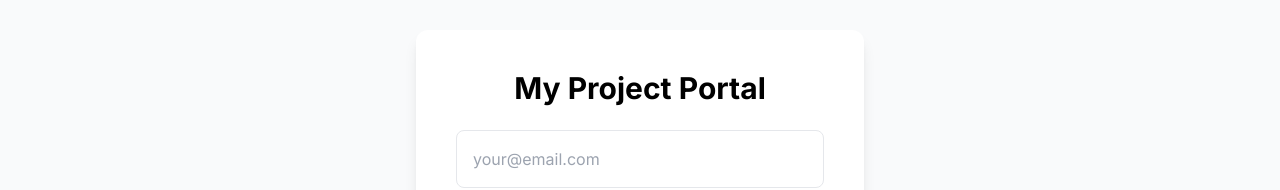
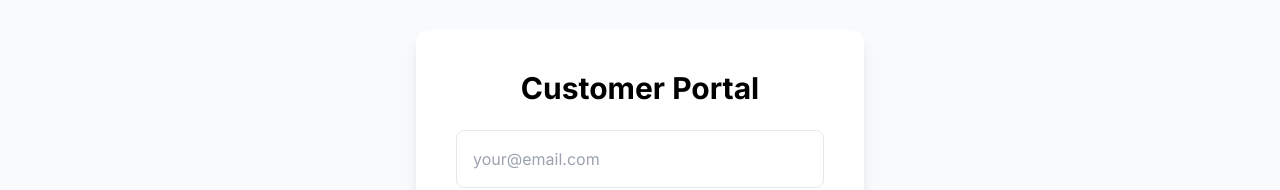
Before and after one commit to cscottburch1/burch-contracting, a Next.js app: page /portal in a window 1280 px wide. Shown: the part 351-541 px from the top of the page. Built offline with nearby package versions, Linux system fonts and the light colour scheme; no server answers.

Commit message:
add portal page

```diff
--- a/src/app/portal/page.tsx
+++ b/src/app/portal/page.tsx
@@ -19,7 +19,7 @@ export default function Portal() {
   return (
     <div className="min-h-screen bg-gray-50 flex items-center justify-center p-4">
       <div className="bg-white p-10 rounded-xl shadow-lg max-w-md w-full text-center">
-        <h1 className="text-3xl font-bold mb-6">My Project Portal</h1>
+        <h1 className="text-3xl font-bold mb-6">Customer Portal</h1>
         <form onSubmit={sendLink} className="space-y-4">
           <input
             type="email"
```
